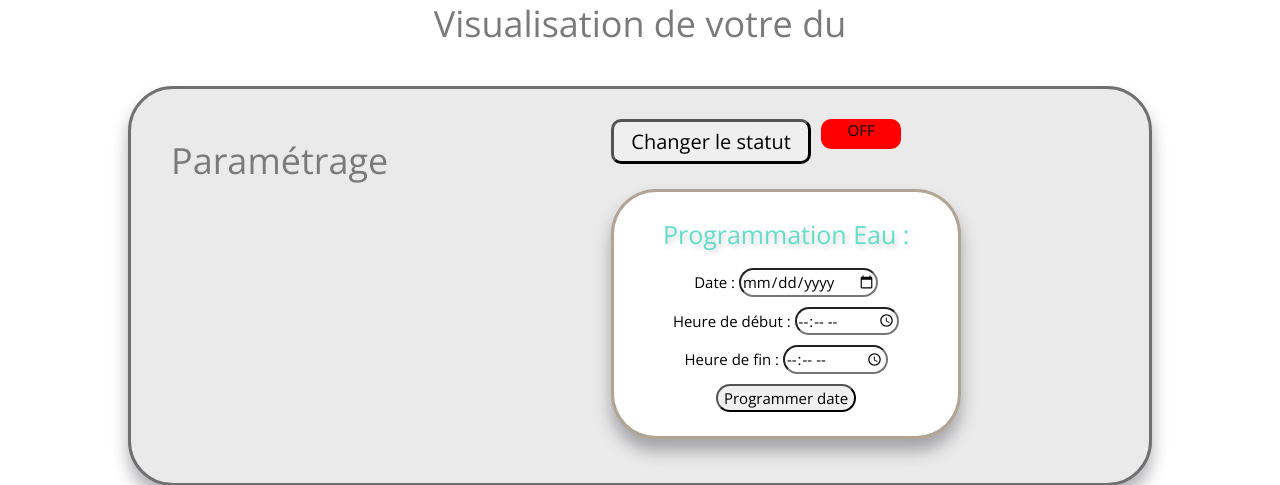
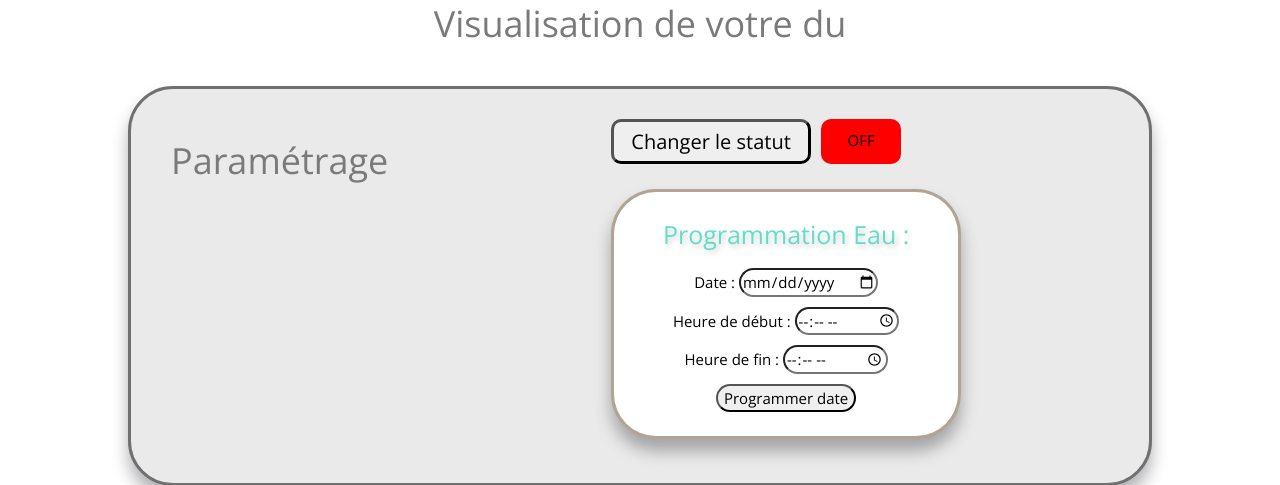
Before and after one commit to SimonMarques/ProjetArrosageIntelligent, a PHP site: page /Vue/vanne.php?idVanne=1 in a window 1280 px wide. Shown: the part 114-599 px from the top of the page. Run offline with PHP 8.4, Linux system fonts and the light colour scheme; data that the repository does not hold is empty; some libraries are stand-ins or nearby versions.

Commit message:
Améloiration

```diff
--- a/AppWeb/Vue/vanne.php
+++ b/AppWeb/Vue/vanne.php
@@ -8,8 +8,9 @@ $nomCircuit = "";
 $nomVanne = "";
 $cssStatut ="background-color : red;
 font-style : Copperplate;
+padding-top: 10px;
 width: 80px;
-height: 30px;
+height: 45px;
 border-top-right-radius: 10px;
 border-top-left-radius: 10px;
 border-bottom-left-radius: 10px;
@@ -37,8 +38,9 @@ if($dataVanne != 0){
 if($statutVanne == 1){
     $cssStatut = "background-color : green;
     font-style : Copperplate;
+    padding-top: 10px;
     width: 80px;
-    height: 30px;
+    height: 45px;
     border-top-right-radius: 10px;
     border-top-left-radius: 10px;
     border-bottom-left-radius: 10px;
```
